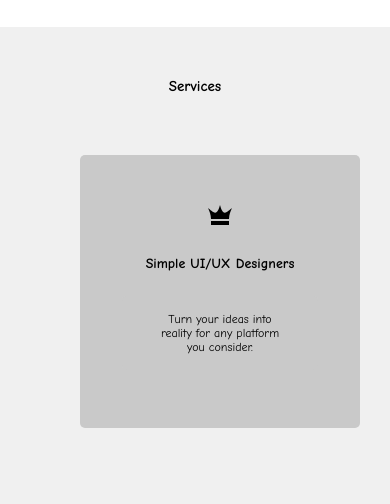
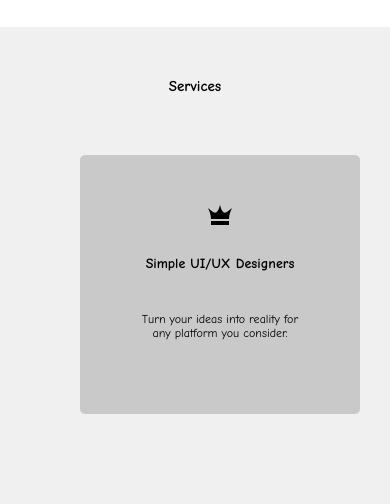
Before and after one commit to NaufalHaidars/Promote, a plain HTML site: page index.html in a window 390 px wide. Shown: the part 321-825 px from the top of the page. Drawn offline with Linux system fonts and the light colour scheme.

Commit message:
Update style.css

```diff
--- a/style.css
+++ b/style.css
@@ -354,7 +354,7 @@
 
 .isi p {
     font-size: 12px;
-    padding: 1rem 2rem;
+    padding: 1rem;
     margin: 10px;
     background: #c9c9c9;
     border-radius: 5px;
```
